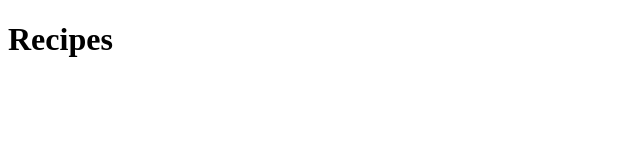
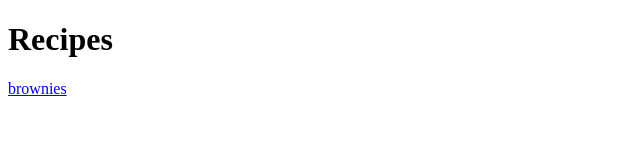
Before and after one commit to xoctavio/odin-recipes-02, a plain HTML site: page index.html in a window 1280 px wide. Shown: the full height of the page, 0-640 px from the left. Drawn offline with Linux system fonts and the light colour scheme.

Commit message:
Add link to brownies recipe

```diff
--- a/index.html
+++ b/index.html
@@ -8,5 +8,7 @@
 </head>
 <body>
  <h1>Recipes</h1>
+
+ <a href="./recipes/brownies.html">brownies</a>
 </body>
 </html>
```
